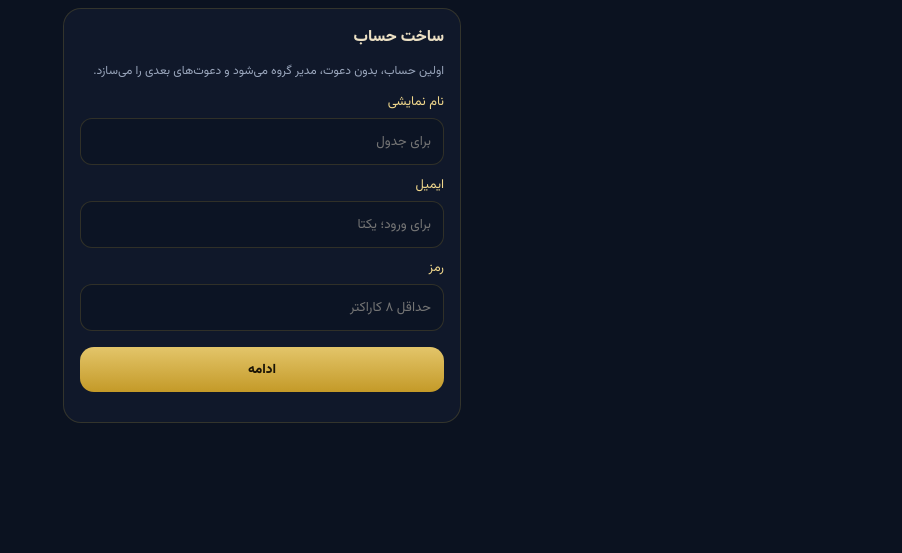
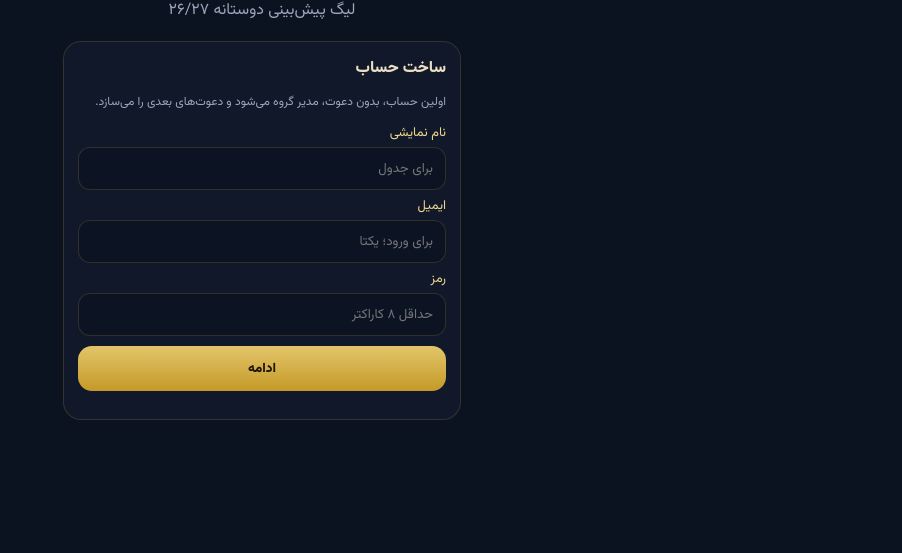
Before and after one commit to shmadi08/fika-champion, a website: page index.html in a window 1280 px wide. Shown: the part 247-800 px from the top of the page, without its empty margins (378-1280 px from the left). Drawn offline with Linux system fonts and the light colour scheme.

Commit message:
Update app.css

```diff
--- a/css/app.css
+++ b/css/app.css
@@ -182,6 +182,29 @@
 .install-hint {
   margin-top: 10px; font-size: 13px; color: var(--muted); line-height: 1.8;
 }
+.auth-wrap {
+  height: 100dvh;
+  max-width: 430px;
+  margin: 0 auto;
+  padding: 10px 16px calc(12px + env(safe-area-inset-bottom));
+  display: flex;
+  flex-direction: column;
+  justify-content: center;
+  overflow: auto;
+}
+.logo-big { width: 64px; height: 64px; margin: 0 auto 8px; }
+.auth-wrap .card { margin-bottom: 0; padding: 14px; }
+.auth-wrap label { margin: 6px 0 4px; }
+.auth-wrap input { padding: 10px 12px; }
+.auth-wrap .btn { margin-top: 10px !important; }
+
+@media (max-height: 740px) {
+  .logo-big { width: 48px; height: 48px; margin-bottom: 4px; }
+  .auth-wrap { justify-content: flex-start; padding-top: 12px; }
+}
+@media (max-height: 640px) {
+  .logo-big { display: none; }
+}
 
 @media (min-width: 720px) {
   .nav { border-radius: 18px 18px 0 0; }
```
